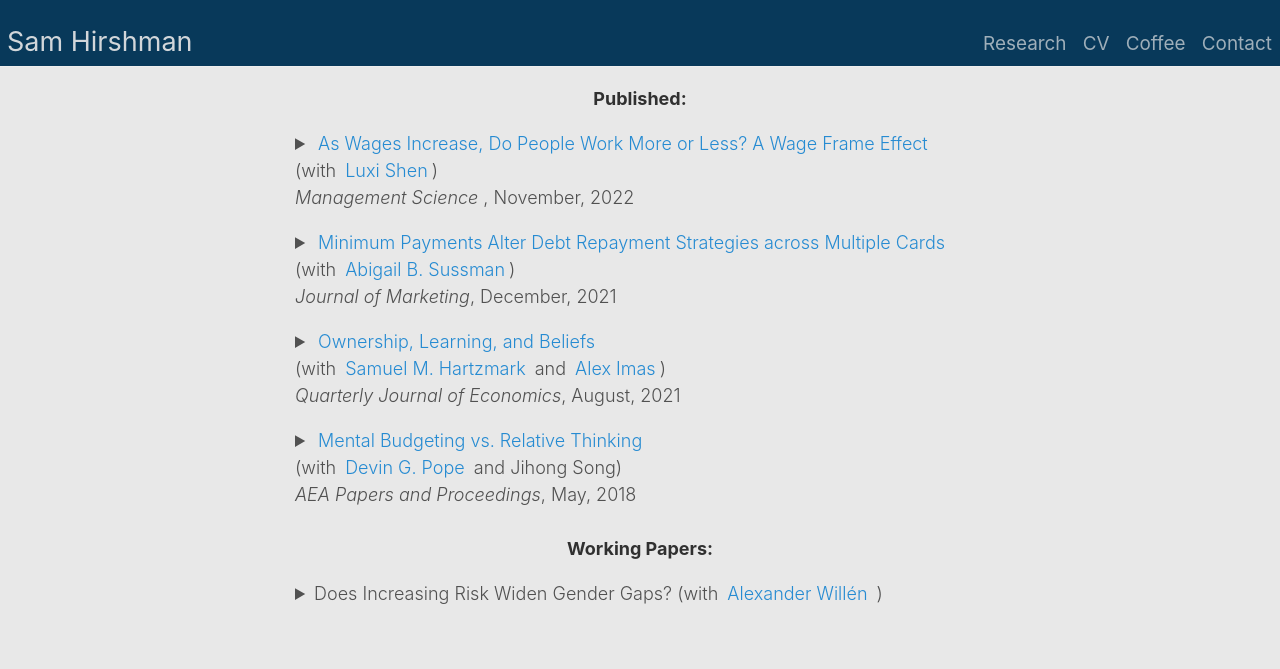
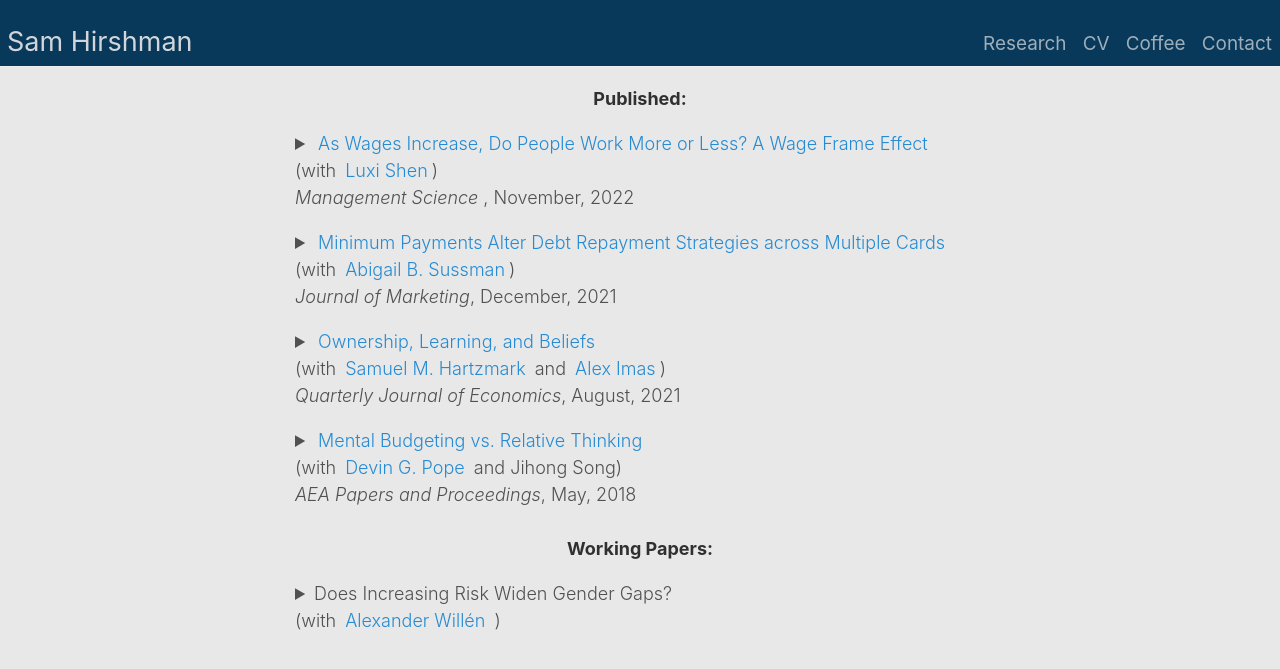
Before and after one commit to shirshma/shirshma.github.io, a Jekyll site: the page built from docs/research.md, in a window 1280 px wide. Shown: the top 669 px of the page. Built offline with Jekyll 4.4.1, drawn with Linux system fonts in a browser that asks for light colours.

```diff
--- a/docs/research.md
+++ b/docs/research.md
@@ -38,12 +38,12 @@ US Households currently hold $770 billion in credit card debt, often managing re
   <br>
 <p align="center"><strong>Working Papers:</strong></p>
 
-<details><summary>Does Increasing Risk Widen Gender Gaps? (with <a href="https://www.alexanderwillen.com/">Alexander Willén </a> ) </summary>
+<details><summary>Does Increasing Risk Widen Gender Gaps? <br>(with <a href="https://www.alexanderwillen.com/">Alexander Willén </a> ) </summary>
   <p>  <b>Abstract:</b>
  Using unique individual-level student data, we study the behavioral response to an exogenous change in the risk profile of a key educational choice -- the decision to request a regrade. We demonstrate how ostensibly gender-neutral policies can generate unintended gaps across men and women because they systematically differ in their perceptions of risk and risk tolerance. The educational choices we examine have consequential downstream implications for students and disproportionately benefit men because men are increasingly more willing to ask for regrades following the policy change. Our results advance our understanding of how gender differences identified in the lab manifest when men and women are making real world decisions.
 </details>
 
-<details><summary>The Effect of Job Loss on Risky Decision-Making (with Daniel O'Leary, Abigail B. Sussman, and <a href="https://computationaldecisionlab.wordpress.com/">Jennifer Trueblood) </a> </summary>
+<details><summary>The Effect of Job Loss on Risky Decision-Making <br> (with Daniel O'Leary, Abigail B. Sussman, and <a href="https://computationaldecisionlab.wordpress.com/">Jennifer Trueblood) </a> </summary>
 <p>  <b>Abstract:</b>
 The unemployment rate in the United States reached 14.7%, 23.1 million people, in 2020. While negative effects of unemployment on health and well-being are well-understood, the influence of job loss on  decision-making has received little attention. Across  a large-scale survey (N = 37,854) and three controlled experiments (total N=2005), we find that job loss increases risky decision making. First, in survey data, we find that job-loss among survey respondents is associated with elevated levels of risky decision-making across financial and non-financial contexts. Further, participants who have lost their jobs more recently make riskier decisions. Next, we find that an incentive-compatible manipulation of job loss in a lab setting increases take-up of financial risks. Shifting participants into the domain of losses appears to underlie this pattern.  These findings have implications for individuals and policymakers as the decision to engage in risky behaviors can have negative long-term physical, financial, and psychosocial consequences.
 </details>
```
